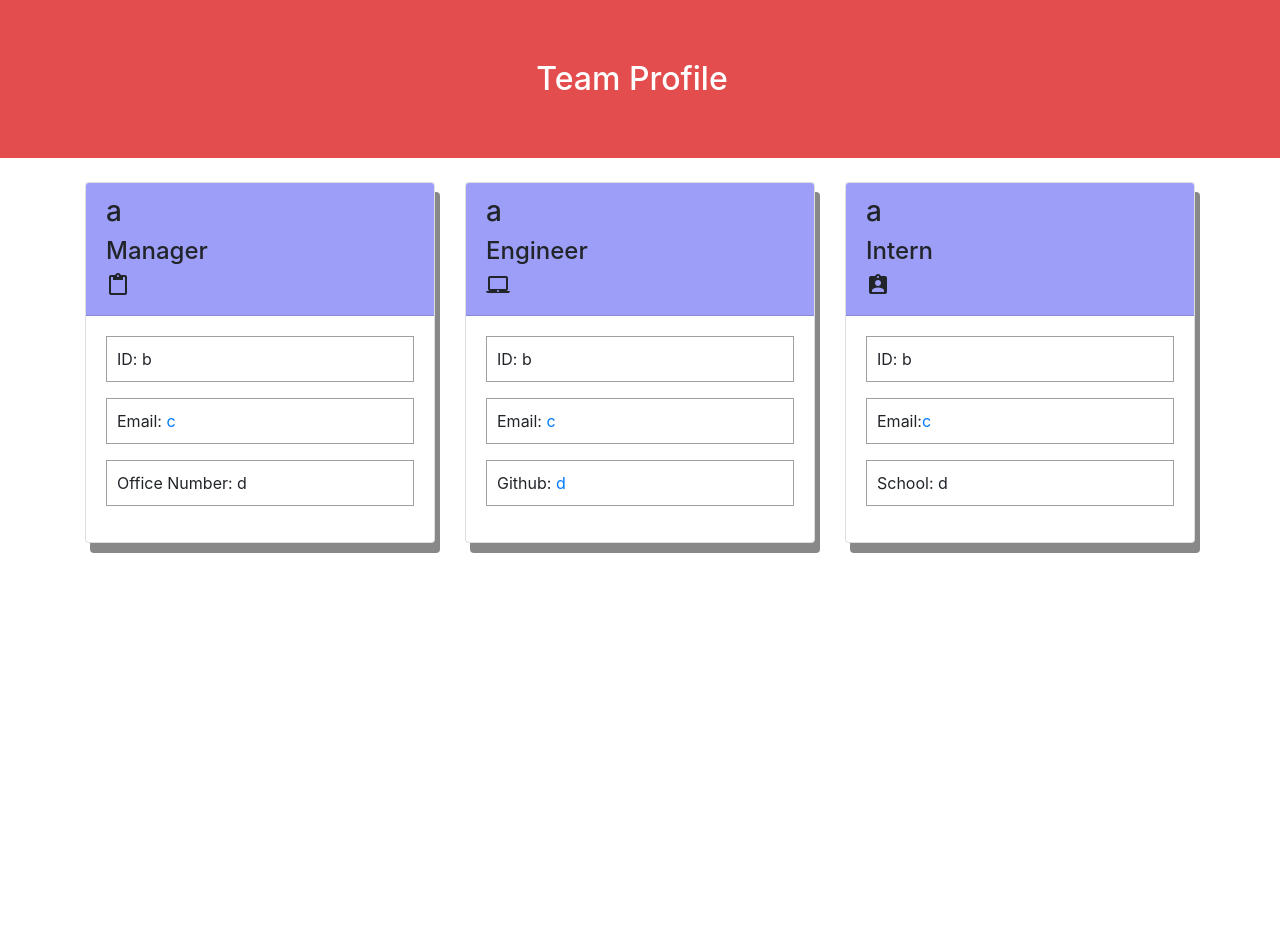
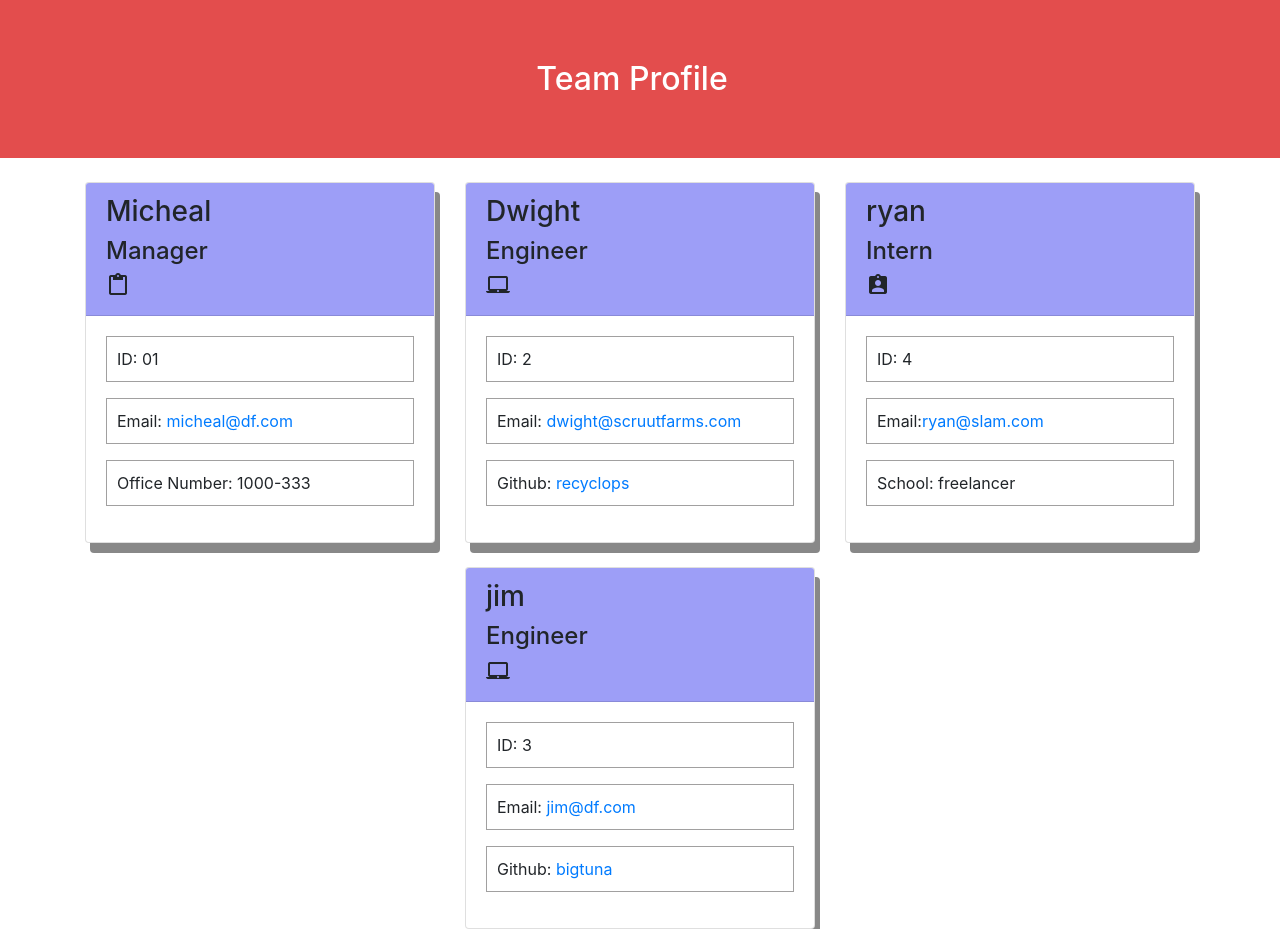
Before and after one commit to sayamgautam1/team-profile-generator, a website: page dist/index.html in a window 1280 px wide. Before the commit the page ends 800 px from the top, so only its background shows below. Drawn offline with nearby package versions, Linux system fonts and the light colour scheme.

Commit message:
Add readme file and mockup sc

```diff
--- a/dist/index.html
+++ b/dist/index.html
@@ -25,13 +25,13 @@
     <div class="col-4 mt-4">
         <div class="card h-100">
             <div class="card-header">
-                <h3>a</h3>
+                <h3>Micheal</h3>
                 <h4>Manager</h4><i class="material-icons">content_paste</i>
             </div>
             <div class="card-body">
-                <p class="id">ID: b</p>
-                <p class="email">Email: <a href="mailto:c">c</a></p>
-                <p class="office">Office Number: d</p>
+                <p class="id">ID: 01</p>
+                <p class="email">Email: <a href="mailto:micheal@df.com target="_blank"">micheal@df.com</a></p>
+                <p class="office">Office Number: 1000-333</p>
             </div>
         </div>
     </div>
@@ -39,13 +39,13 @@
     <div class="col-4 mt-4">
         <div class="card h-100">
             <div class="card-header">
-                <h3>a</h3>
+                <h3>Dwight</h3>
                 <h4>Engineer</h4><i class="material-icons">laptop_mac</i>
             </div>
             <div class="card-body">
-                <p class="id">ID: b</p>
-                <p class="email">Email: <a href="mailto:c">c</a></p>
-                <p class="github">Github: <a href="https://github.com/d">d</a></p>
+                <p class="id">ID: 2</p>
+                <p class="email">Email: <a href="mailto:dwight@scruutfarms.com target="_blank"">dwight@scruutfarms.com</a></p>
+                <p class="github">Github: <a href="https://github.com/recyclops" target="_blank">recyclops</a></p>
             </div>
         </div>
     </div>
@@ -53,13 +53,27 @@
     <div class="col-4 mt-4">
         <div class="card h-100">
             <div class="card-header">
-                <h3>a</h3>
+                <h3>ryan</h3>
                 <h4>Intern</h4><i class="material-icons">assignment_ind</i>
             </div>
             <div class="card-body">
-                <p class="id">ID: b</p>
-                <p class="email">Email:<a href="mailto:c">c</a></p>
-                <p class="school">School: d</p>
+                <p class="id">ID: 4</p>
+                <p class="email">Email:<a href="mailto:ryan@slam.com target="_blank"">ryan@slam.com</a></p>
+                <p class="school">School: freelancer</p>
+            </div>
+        </div>
+    </div>
+
+    <div class="col-4 mt-4">
+        <div class="card h-100">
+            <div class="card-header">
+                <h3>jim</h3>
+                <h4>Engineer</h4><i class="material-icons">laptop_mac</i>
+            </div>
+            <div class="card-body">
+                <p class="id">ID: 3</p>
+                <p class="email">Email: <a href="mailto:jim@df.com target="_blank"">jim@df.com</a></p>
+                <p class="github">Github: <a href="https://github.com/bigtuna" target="_blank">bigtuna</a></p>
             </div>
         </div>
     </div>
```
Also changed, not shown: README.md, dist/images/teamprofilemockup.png (added).
